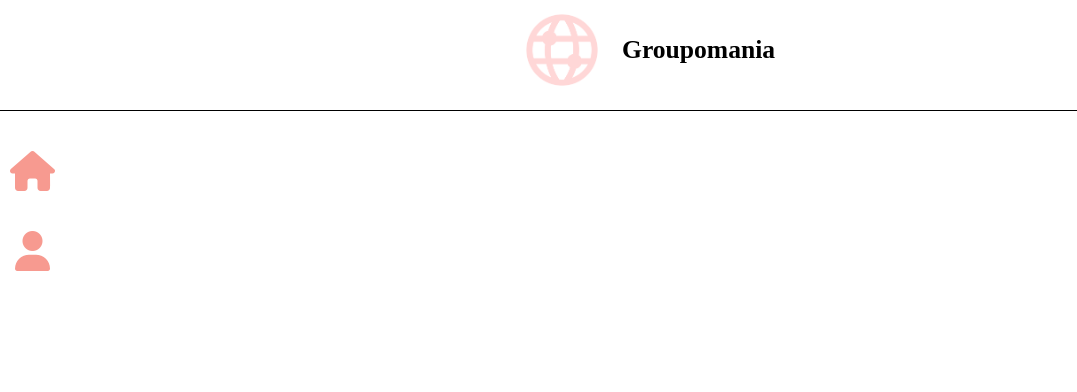
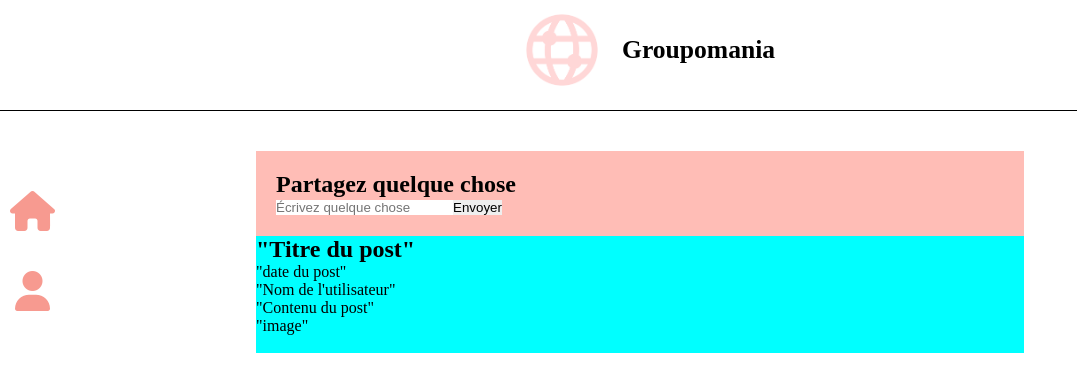
Before and after one commit to Dylan-Marty99/MartyDylan_7_30112021, a React (Create React App) app in the folder frontend/: page / in a window 1280 px wide. Shown: the top 392 px of the page, without its empty margins (0-1077 px from the left). Built offline with nearby package versions, Linux system fonts and the light colour scheme.

Commit message:
Début style home page

```diff
--- a/frontend/src/pages/Home.js
+++ b/frontend/src/pages/Home.js
@@ -3,8 +3,27 @@
 
 const Home = () => {
   return (
-    <div className="profil-page">
+    <div className="home-page">
       <LeftNavBar />
+      <div className="message-container">
+        <div className="new-message">
+          <h2>Partagez quelque chose</h2>
+          <input type="text" placeholder="Écrivez quelque chose" />
+          <button>Envoyer</button>
+        </div>
+        <div className="all-post">
+          <div className="post">
+            <div className="post-title">
+              <h2>"Titre du post"</h2>
+              <span>"date du post"</span>
+            </div>
+            <span>"Nom de l'utilisateur"</span>
+            <p>"Contenu du post"</p>
+            <p>"image"</p>
+            <img src="" alt="" />
+          </div>
+        </div>
+      </div>
     </div>
   );
 };
--- a/frontend/src/pages/Profil.js
+++ b/frontend/src/pages/Profil.js
@@ -10,7 +10,12 @@
       <LeftNavBar />
       <h1>Votre profil</h1>
       <div className="profil-container">
-
+        <p>Votre nom : "nom prenom"</p>
+        <p>Votre pseudo : "pseudo"</p>
+        <p>Votre secteur d'activité : "input liste déroulante"</p>
+        <p>Votre date d'inscription : "date"</p>
+        {/* modif couleur button */}
+        <button>Supprimer votre compte</button>
       </div>
     </div>
   );
--- a/frontend/src/styles/pages/_home.scss
+++ b/frontend/src/styles/pages/_home.scss
@@ -0,0 +1,29 @@
+.home-page {
+
+    .message-container {
+        width: 60%;
+        margin: 40px auto;
+    }
+
+    .new-message {
+        background: rgb(255, 189, 182);
+        padding: 20px;
+    }
+    h2 {
+
+    }
+    input {
+
+    }
+    button {
+
+    }
+
+    .all-post {
+        background-color: chartreuse;
+    }
+
+    .post {
+        background-color: cyan;
+    }
+}
--- a/frontend/src/styles/pages/_profil.scss
+++ b/frontend/src/styles/pages/_profil.scss
@@ -6,40 +6,31 @@
   }
 
   .profil-container {
+    display: flex;
+    flex-wrap: wrap;
     background: rgb(247, 154, 144);
     border-radius: 20px;
     padding: 25px;
     margin: 20px auto;
     width: 60%;
-
   }
-
-   h2 {
-      margin-bottom: 12px;
-    }
-    p,
-    textarea {
-      min-height: 80px;
-      border: 1px solid rgb(156, 74, 74);
-      border-radius: 20px 20px 6px 20px;
-      padding: 10px 20px;
-      font-size: 1.1rem;
-    }
-    textarea {
-      width: 100%;
-      margin-bottom: -6px;
-      font-size: 1.2rem;
+  p {
+    font-size: 1.3rem;
+    padding: 20px;
   }
   button {
-      margin: 5px 0;
-      background-color: rgb(255, 130, 116);
-      color: white;
+    width: 25%;
+    margin: 30px auto 0;
+    padding: 5px 15px;
+    font-size: 1rem;
+    border: none;
+    border-radius: 10px;
+    box-shadow: 1px 1px 3px black;
+    background-color: burlywood;
     cursor: pointer;
     transition: 0.2s;
-      padding: 10px 20px;
-      cursor: pointer;
-      font-size: 1.1rem;
-      border-radius: 20px 6px 20px 20px;
-      float: right;
+  }
+  button:hover {
+    filter: brightness(90%);
   }
 }
```
Lines whose indentation alone changed are shown as unchanged.
